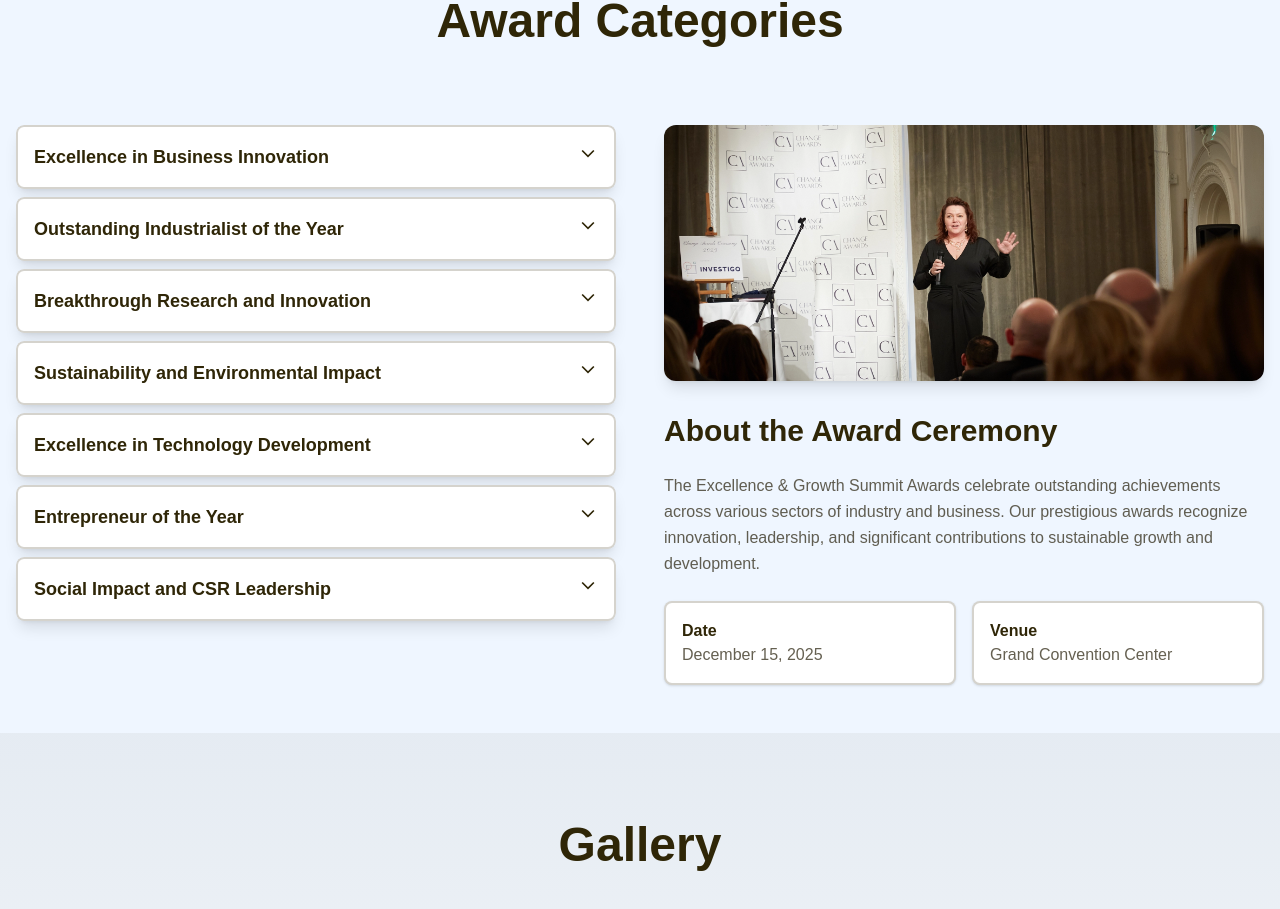
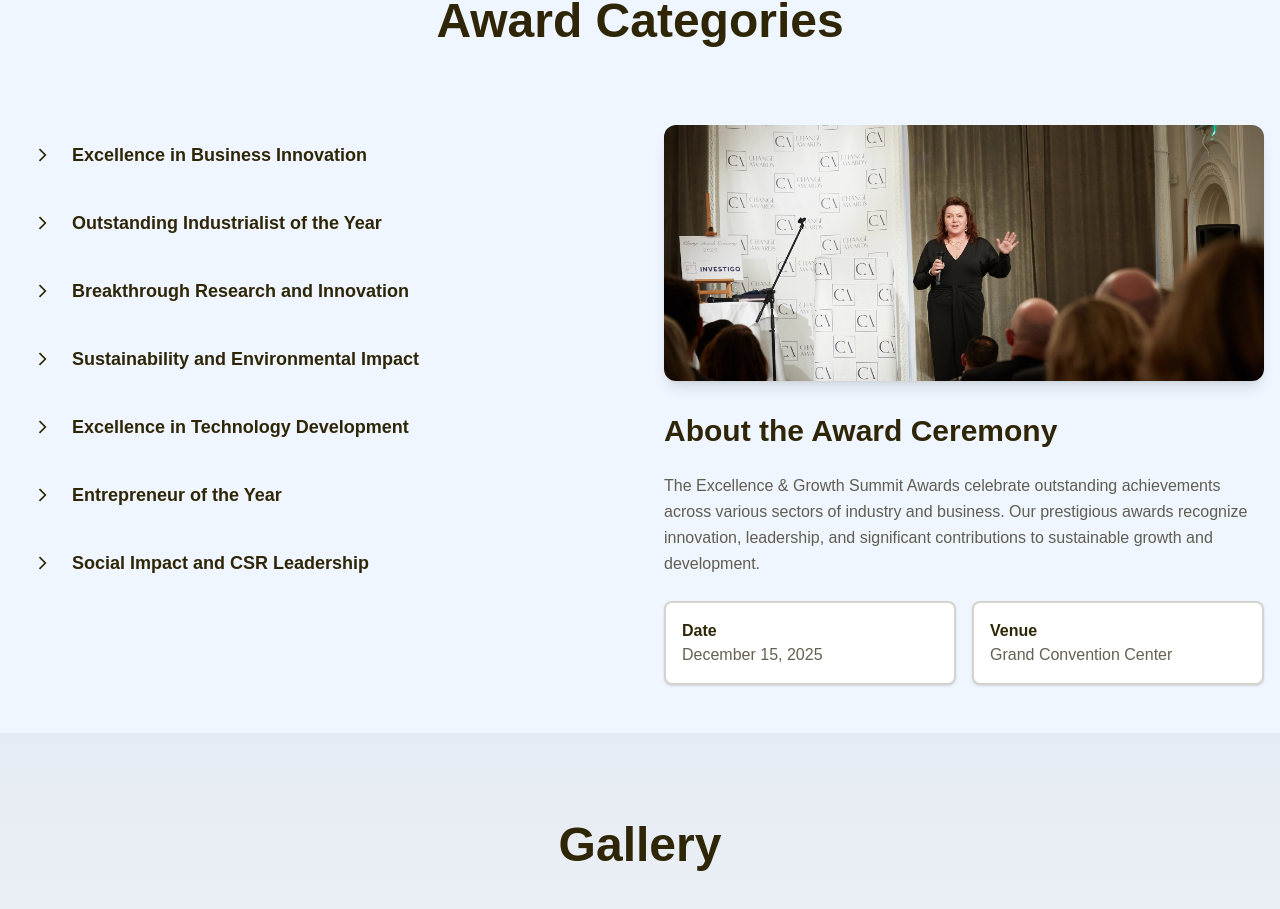
Before and after one commit to adityakkpk/EGS-AwardWebsite, a Next.js app: page / in a window 1280 px wide. Shown: the part 1837-2746 px from the top of the page. Built offline with nearby package versions, Linux system fonts and the light colour scheme; grey boxes are pictures that could not be loaded; a web font is replaced by a local one.

Commit message:
Updated the Accordion in Award Category

```diff
--- a/src/components/Categories.tsx
+++ b/src/components/Categories.tsx
@@ -63,20 +63,18 @@ export default function Categories() {
               {categories.map((category, index) => (
                 <div
                   key={index}
-                  className="animate-fade-in vbg-white rounded-lg shadow-lg overflow-hidden"
+                  className="animate-fade-in overflow-hidden"
                   style={{ animationDelay: `${index * 100}ms` }}
                 >
                   <button
                     onClick={() => toggleAccordion(index)}
-                    className="flex w-full justify-between rounded-lg bg-white px-4 py-4 text-left
-                             text-lg font-bold text-[#2f2607] shadow-lg hover:shadow-xl
-                             border-2 border-[#2f2607]/20
+                    className="flex w-full justify-start items-center gap-5 px-4 py-4 text-left
+                             text-lg font-bold text-[#2f2607]
                              transition-all duration-300"
                   >
-                    <span>{category.title}</span>
                     <svg
-                      className={`w-5 h-5 transition-transform duration-300 ${
-                        activeIndex === index ? "rotate-180" : ""
+                      className={`w-5 h-5 transition-transform duration-300 -rotate-90 ${
+                        activeIndex === index ? "-rotate-[270]" : ""
                       }`}
                       viewBox="0 0 24 24"
                       fill="none"
@@ -85,16 +83,17 @@ export default function Categories() {
                     >
                       <path d="M19 9l-7 7-7-7" />
                     </svg>
+                    <span>{category.title}</span>
                   </button>
                   <div
-                    className={`grid transition-all duration-300 bg-white ${
+                    className={`grid transition-all duration-300 ${
                       activeIndex === index
                         ? "grid-rows-[1fr]"
                         : "grid-rows-[0fr]"
                     }`}
                   >
                     <div className="overflow-hidden">
-                      <div className="px-4 pt-4 pb-2 text-sm text-black">
+                      <div className="px-4 pb-2 text-sm ml-10 text-black">
                         {category.description}
                       </div>
                     </div>
```
